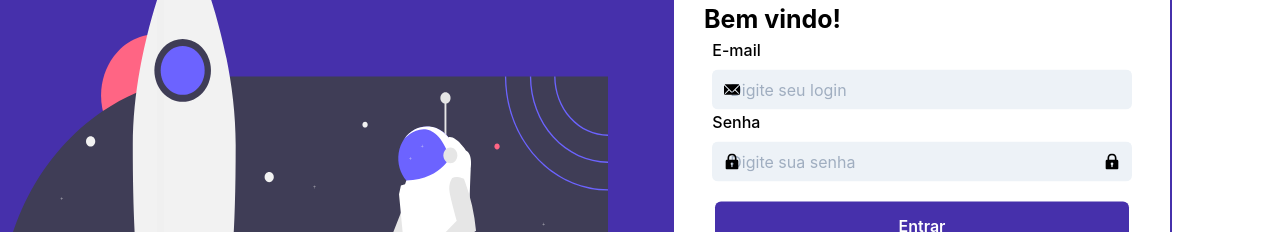
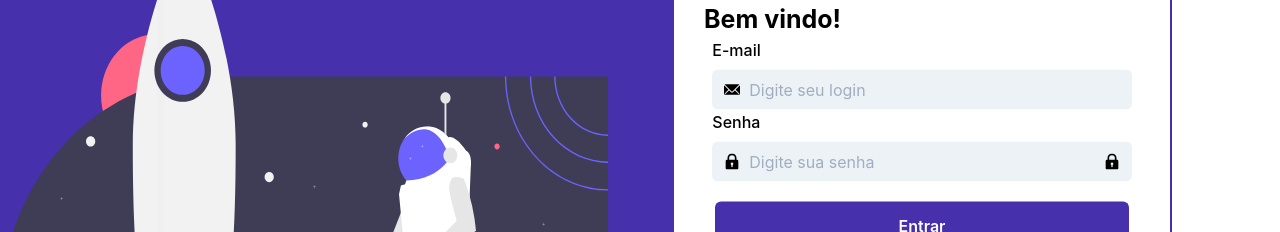
Before and after one commit to PauloHenriqueMagno/GaleraNerd, a React (Create React App) app: page /login in a window 1280 px wide. Shown: the part 197-429 px from the top of the page. Built offline with nearby package versions, Linux system fonts and the light colour scheme.

Commit message:
fix:inpu svg fixedt

```diff
--- a/src/components/Input/index.jsx
+++ b/src/components/Input/index.jsx
@@ -22,6 +22,8 @@ const ComponentInput = ({
       <Box>
         {leftIcon && <InputLeftElement children={leftIcon} />}
         <Input
+          pl={leftIcon? "35px" : "5px"}
+          pr={rightIcon? "35px" : "5px"}
           errorBorderColor="error"
           placeholder={placeholderMessage}
           variant="filled"
```
